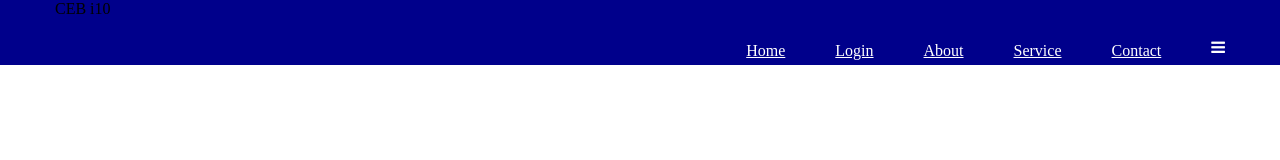
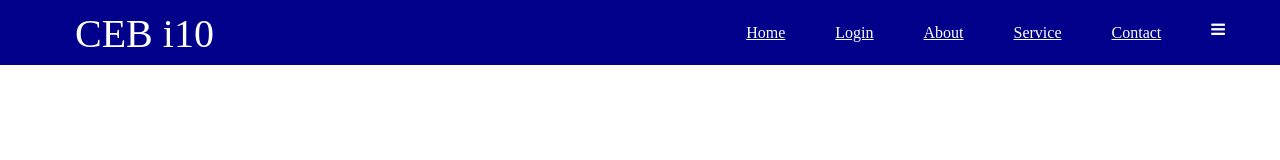
Before and after one commit to riyanidi/coba-2, a plain HTML site: page index.html in a window 1280 px wide. Drawn offline with Linux system fonts and the light colour scheme.

Commit message:
Update stylesheet.css

```diff
--- a/stylesheet.css
+++ b/stylesheet.css
@@ -22,7 +22,7 @@ header {
   z-index: 10;
 }
 
-.header-logo {
+.header-left {
   float: left;
   font-size: 40px;
   color: white;
```
